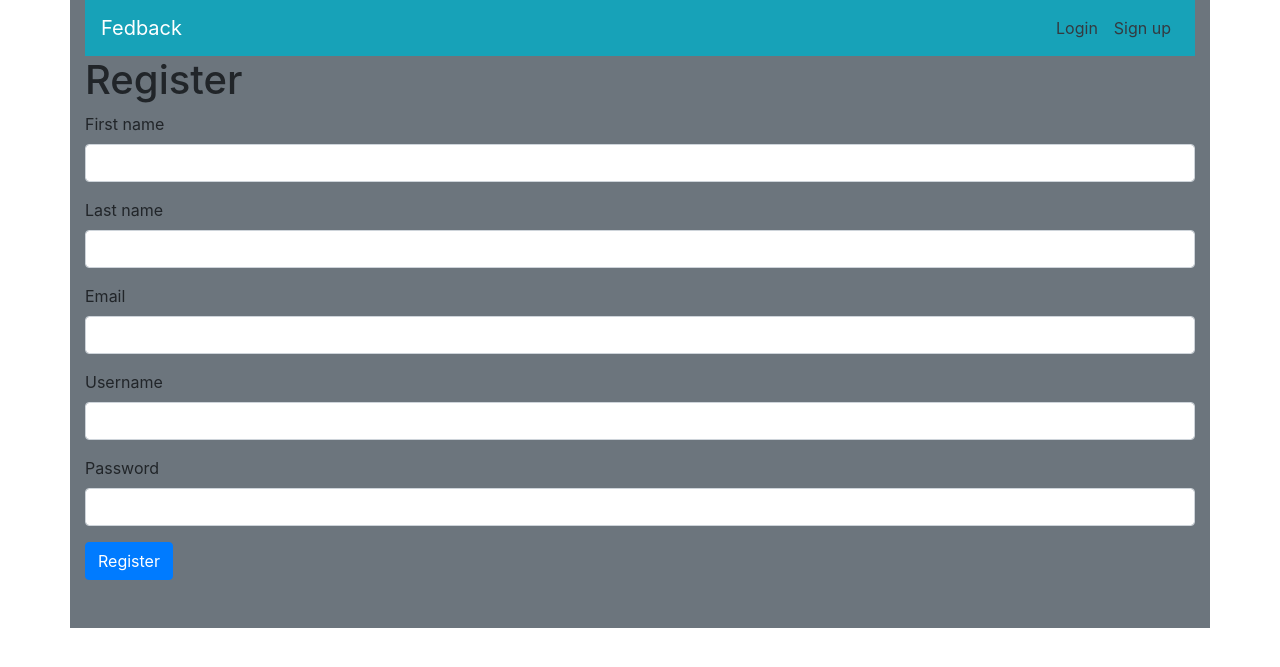
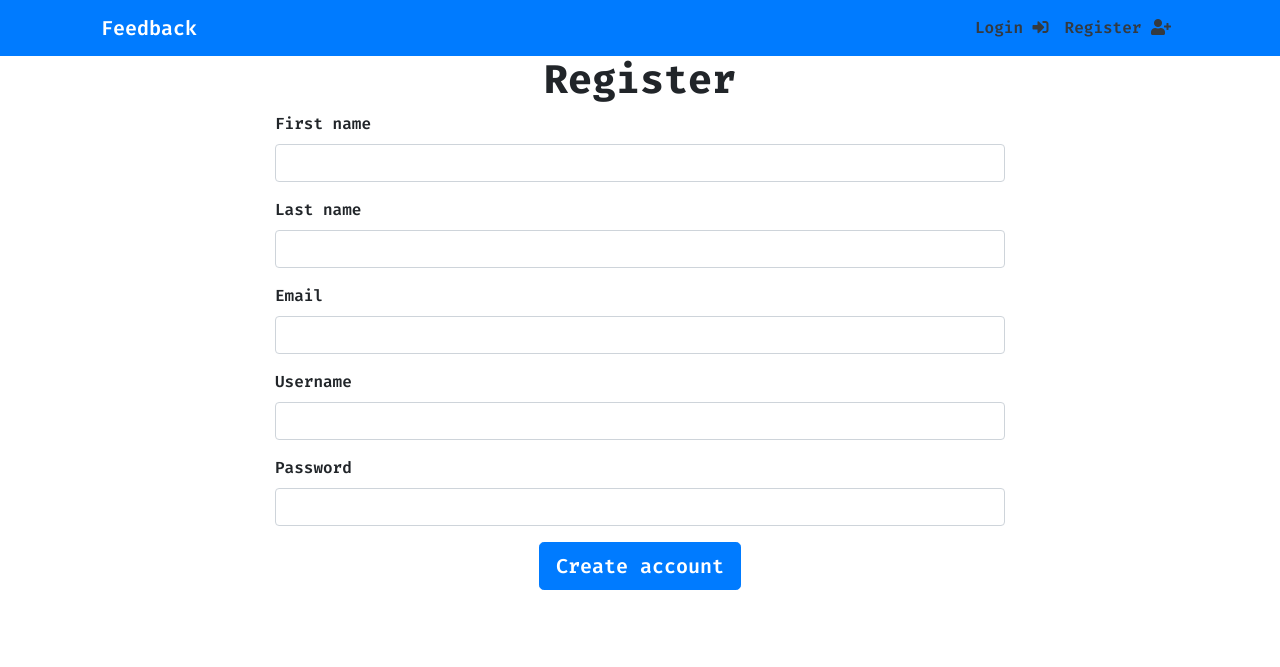
Before and after one commit to KevinChheang/feedback-app, a Flask app: page /register in a window 1280 px wide. Shown: the top 667 px of the page. Run offline with Flask 2, Linux system fonts and the light colour scheme; some libraries are stand-ins or nearby versions.

Commit message:
Updated some styles

```diff
--- a/static/style.css
+++ b/static/style.css
@@ -0,0 +1,11 @@
+body {
+    font-family: 'Fira Code', monospace;
+}
+
+nav {
+    font-weight: 600;
+}
+
+h1 {
+    font-weight: 700;
+}
--- a/templates/base.html
+++ b/templates/base.html
@@ -7,13 +7,19 @@
 
     <!-- Bootstrap -->
     <link rel="stylesheet" href="https://stackpath.bootstrapcdn.com/bootstrap/4.5.0/css/bootstrap.min.css" integrity="sha384-9aIt2nRpC12Uk9gS9baDl411NQApFmC26EwAOH8WgZl5MYYxFfc+NcPb1dKGj7Sk" crossorigin="anonymous">
+    <!-- Google Font -->
+    <link href="https://fonts.googleapis.com/css2?family=Fira+Code:wght@600;700&display=swap" rel="stylesheet">
+
+    <!-- Font Awesome -->
+    <link rel="stylesheet" href="https://cdnjs.cloudflare.com/ajax/libs/font-awesome/5.14.0/css/all.min.css" integrity="sha512-1PKOgIY59xJ8Co8+NE6FZ+LOAZKjy+KY8iq0G4B3CyeY6wYHN3yt9PW0XpSriVlkMXe40PTKnXrLnZ9+fkDaog==" crossorigin="anonymous" />
 
     <link rel="stylesheet" href="../static/style.css">
 </head>
 <body>
-    <div class="container bg-secondary pb-5">
-        <nav class="navbar navbar-expand-lg navbar-dark bg-info">
-            <a class="navbar-brand nav-brand" href="/">Fedback</a>
+    <div class="container-fluid bg-primary">
+        <div class="container">
+            <nav class="navbar navbar-expand-lg navbar-dark">
+                <a class="navbar-brand nav-brand" href="/">Feedback</a>
                 <button class="navbar-toggler" type="button" data-toggle="collapse" data-target="#navbarNav" aria-controls="navbarNav" aria-expanded="false" aria-label="Toggle navigation">
                 <span class="navbar-toggler-icon"></span>
                 </button>
@@ -22,17 +28,17 @@
                     <form method="POST" class="ml-auto">
                         <ul class="navbar-nav">
                             <li class="nav-item">
-                            <a class="nav-link nav-item-link text-dark" href="/logout">({{session["username"]}}) <b class="text-danger">Logout</b><span class="sr-only">(current)</span></a>
+                                <a class="nav-link nav-item-link text-dark" href="/logout">({{session["username"]}}) <b class="text-danger">Logout</b> <i class="fas fa-sign-out-alt"></i><span class="sr-only">(current)</span></a>
                             </li>
                         </ul>
                     </form>
                     {% else %}
                     <ul class="navbar-nav ml-auto">
                         <li class="nav-item">
-                        <a class="nav-link nav-item-link text-dark" href="/login">Login<span class="sr-only">(current)</span></a>
+                            <a class="nav-link nav-item-link text-dark" href="/login">Login <i class="fas fa-sign-in-alt"></i><span class="sr-only">(current)</span></a>
                         </li>
                         <li class="nav-item">
-                        <a class="nav-link nav-item-link text-dark" href="/register">Sign up</a>
+                            <a class="nav-link nav-item-link text-dark" href="/register">Register <i class="fas fa-user-plus"></i></a>
                         </li>
                     </ul>
                     {% endif %}
@@ -41,8 +47,10 @@
         {% for cat, msg in get_flashed_messages(with_categories=True) %}
             <div class="alert alert-{{cat}} mt-2 rounded-pill">{{msg}}</div>
         {% endfor %}
+        </div>
+    </div>
+    <div class="container">
         {% block content %}
-
         {% endblock %}
     </div>
     <!-- Optional JavaScript -->
--- a/templates/register.html
+++ b/templates/register.html
@@ -1,7 +1,9 @@
 {% extends "base.html" %}
 {% block title %}Registration{% endblock %}
 {% block content %}
-    <h1>Register</h1>
+    <h1 class="text-center">Register</h1>
+    <div class="row d-flex justify-content-center">
+        <div class="col-md-8">
             <form method="POST">
                 {{ form.hidden_tag() }}
 
@@ -15,6 +17,10 @@
                     {% endfor %}
                 </div>
                 {% endfor %}
-        <button class="btn btn-primary">Register</button>
+                <div class="text-center">
+                    <button class="btn btn-lg btn-primary">Create account</button>
+                </div>
             </form>
+        </div>
+    </div>
 {% endblock %}
```
Lines whose indentation alone changed are shown as unchanged.
